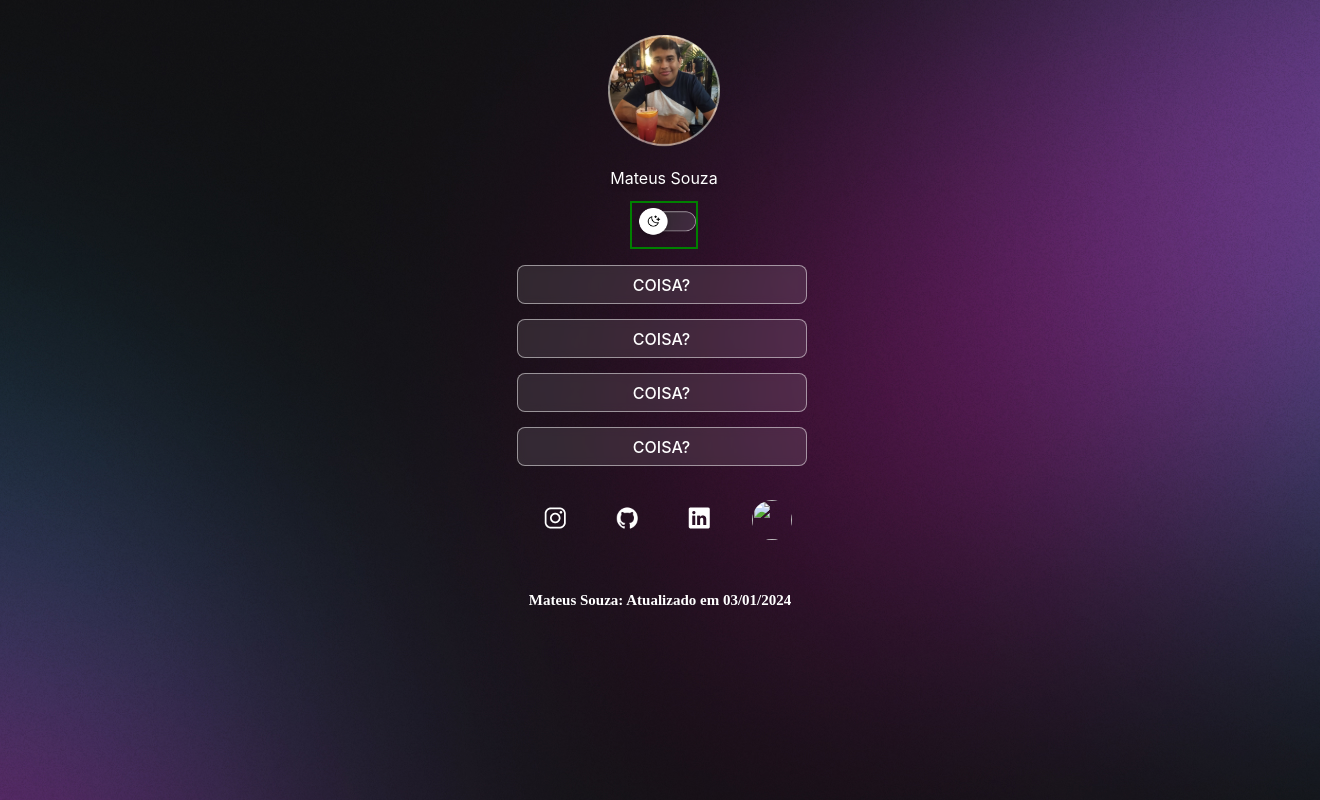
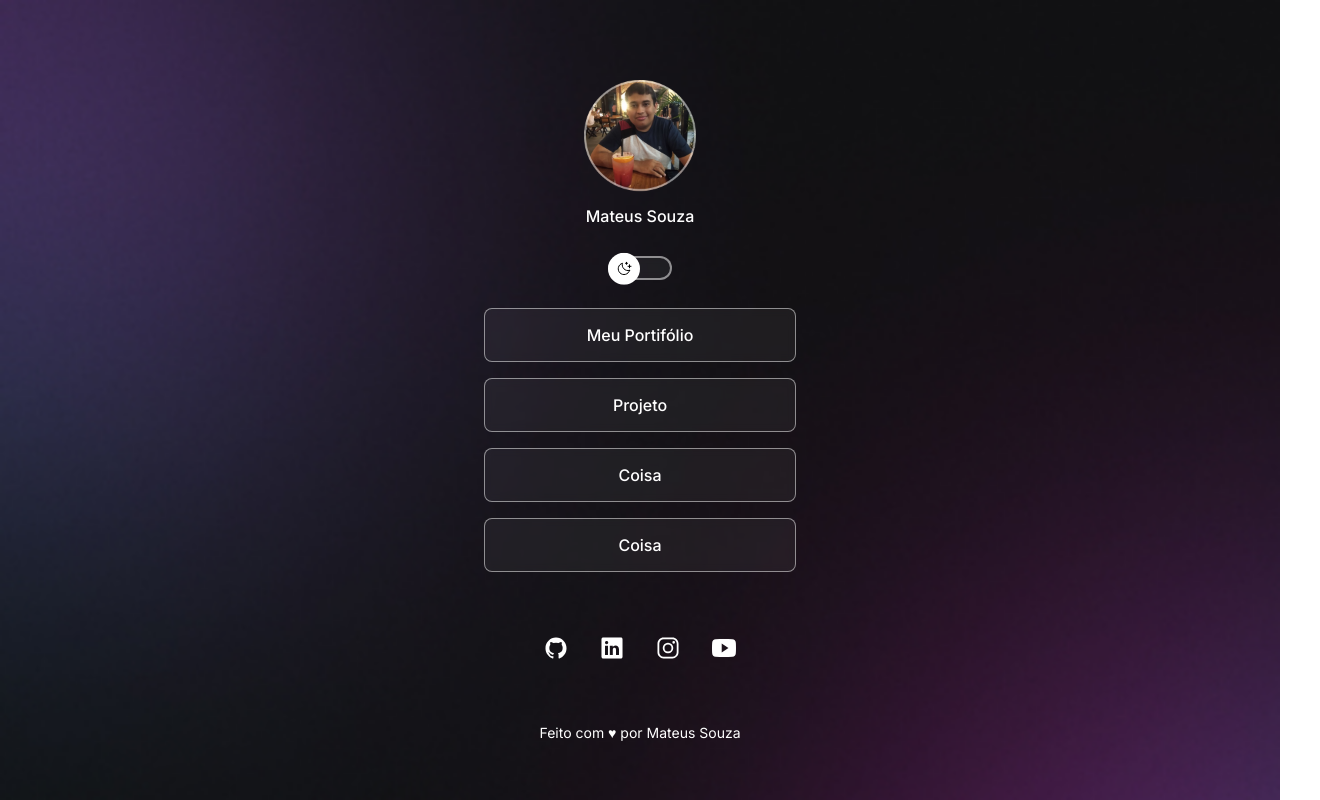
Before and after one commit to MattSouza14/ProjetoLinks, a plain HTML site: page ProjetoLinks/index.html in a window 1280 px wide. Shown: the whole page, 1320 px wide, since content can reach past the window. Drawn offline with nearby package versions, Linux system fonts and the light colour scheme.

Commit message:
Alteração de icons, adição do light mode

```diff
--- a/ProjetoLinks/index.html
+++ b/ProjetoLinks/index.html
@@ -1,37 +1,59 @@
   <!DOCTYPE html>
-<html lang="pt-BR">
+  <html lang="pt-br" class="ligh">
   <head>
-        <meta charset="utf-8">
-        <title>Projeto Links</title>
-        <link rel="stylesheet" href="/ProjetoLinks/src/style.css">
+
+    <link rel="preconnect" href="https://fonts.googleapis.com">
+    <link rel="preconnect" href="https://fonts.gstatic.com" crossorigin>
+    <link href="https://fonts.googleapis.com/css2?family=Inter:wght@400;500&display=swap" rel="stylesheet">
+
+    <meta charset="UTF-8">
+    <meta name="viewport" content="width=device-width, initial-scale=1.0">
+    <title>DevLinks</title>
+    <link rel="stylesheet" href="./src/style.css">
   </head>
   <body>
-<div class=" layout-container">
-<div class="profile-container">
-    <img src="../ProjetoLinks/assets/Imagens/AvatarMatt.png" alt="">
-<h1>Mateus Souza</h1>
+
+  <div id="container">
+    <div id="profile">
+      <img src="/assets/Imagens/AvatarMatt.png" alt="">
+      <p>Mateus Souza</p>
     </div>
-<div class="light-container">
-<img src="/ProjetoLinks/assets/Imagens/Switch1.png" alt="">
+    <div id="switch">
+      <button></button>
+      <span></span>
     </div>
-<div class="btn-container">
     <ul>
-        <li><a href="#"><h1>COISA?</h1></a></li>
-        <li><a href="#"><h1>COISA?</h1></a></li>
-        <li><a href="#"><h1>COISA?</h1></a></li>
-        <li><a href="#"><h1>COISA?</h1></a></li>
+    <li>
+      <a href="#" target="_blank">Meu Portifólio</a>
+    </li>
+    <li>
+      <a href="#" target="_blank">Projeto</a>
+    </li>
+    <li>
+      <a href="#" target="_blank">Coisa</a>
+    </li>
+    <li>
+      <a href="#" target="_blank">Coisa</a>
+    </li>
     </ul>
+    <div id="sociallinks">
+    <a href="https://" target="_blank">
+      <ion-icon name="logo-github"></ion-icon>
+    </a>
+    <a href="https://" target="_blank">
+      <ion-icon name="logo-linkedin"></ion-icon>
+    </a>
+    <a href="https://" target="_blank">
+      <ion-icon name="logo-instagram"></ion-icon>
+    </a>
+    <a href="https://" target="_blank">
+      <ion-icon name="logo-youtube"></ion-icon>
+    </a>
     </div>
-<div class="social-container">
-    <a href="#"><img src="/ProjetoLinks/assets/Imagens/Social insta.png" alt=""></a>
-    <a href="#"><img src="/ProjetoLinks/assets/Imagens/Social links.png" alt=""></a>
-    <a href="#"><img src="/ProjetoLinks/assets/Imagens/Social yt.png" alt=""></a>
-    <a href="#"><img src="" alt=""></a>
-
+    <footer>Feito com ♥ por Mateus Souza
+    </footer>
   </div>
-</div>
-<footer><h1> Mateus Souza: Atualizado em 03/01/2024</h1></footer>
-
-
+  <script type="module" src="https://unpkg.com/ionicons@7.1.0/dist/ionicons/ionicons.esm.js"></script>
+  <script nomodule src="https://unpkg.com/ionicons@7.1.0/dist/ionicons/ionicons.js"></script>
   </body>
   </html>
--- a/ProjetoLinks/src/style.css
+++ b/ProjetoLinks/src/style.css
@@ -1,109 +1,149 @@
+*{
+  margin: 0;
+  padding: 0;
+  box-sizing: border-box;
+}
+:root {
+  --text-color:white;
+  --bg-url:url(/assets/Imagens/bg-mobile.jpg);
+  --stroke-color: rgba(255, 255, 255, 0.5);
+  --surface-color: rgba(255, 255, 255, 0.05);
+  --surface-color-hover: rgba(255, 255, 255, 0.02);
+  --highlight-color: rgba(255, 255, 255, 0.2);
+  --switch-bg-url: url(/assets/moon-stars.svg);
+
+}
+.light  {
+  --text-color:black;
+  --bg-url:url(/assets/Imagens/bg-mobile-light.jpg);
+  --stroke-color: rgba(0, 0, 0, 0.5);
+  --surface-color:rgba( 0, 0, 0, 0.05);
+  --surface-color-hover: rgba(0, 0, 0, 0.02);
+  --highlight-color: rgba(0, 0, 0, 0.1);
+  --switch-bg-url: url(/assets/sun.svg);
+
+}
 body {
-  background: url(/ProjetoLinks/assets/Imagens/bg-desktop.jpg),
-    lightgray 50% / cover no-repeat;
+  background: var(--bg-url) no-repeat top center/cover;
+}
+body * {
+  font-family: 'Inter', sans-serif;
+  color: var(--text-color);
+}
+#container {
+
+  width: 360px;
+  margin: 56px auto 8px;
+  padding: 0 24px;
+
+}
+/*Profile*/
+#profile {
+  text-align: center;
+  padding: 24px;
+}
+/*Elementos inline, não é possivel aplicar margin:auto*/
+#profile img {
+  width: 112px;
+}
+#profile p {
+  font-weight: 500;
+  line-height: 24px;
+  margin-top: 8px;
+}
+/*Profile*/
+/*Switch*/
+#switch {
+  position: relative;
+  width: 64px;
+  margin: 4px auto;
+
+
+}
+#switch button {
+  width: 32px;
+  height: 32px;
+  background: white var(--switch-bg-url) no-repeat center;
+  border: 0;
+  border-radius: 50%;
+
+  /*Sobreposição de camadas*/
+  position: absolute;
+  left: 0;
+  z-index: 1;
+  /*Movimenta o elemento no eixo y verticalmente*/
+  transform: translateY(-10%);
+
+}
+.light #switch button {
+  /*posição inicial e final quando trocar para o modo light */
+  left: initial;
+  right: 0;
+}
+#switch span {
+  display: block;
+  width: 64px;
+  height: 24px;
+  background: var(--surface-color);
+  border: 2px solid var(--stroke-color);
+  backdrop-filter: blur(4px);
+  border-radius: 9999px;
 }
 
-.layout-container {
-  display: flex;
-  width: 100%;
-  justify-content: flex-end;
-  align-items: center;
-  flex-direction: column;
-  height: 550px;
-  padding: 0 24px;
-}
-.profile-container {
-  display: flex;
-  flex-direction: column;
-  align-items: center;
-  gap: 8px;
-}
-.profile-container img {
-  display: flex;
-  width: 112px;
-  height: 112px;
-  padding-bottom: 1px;
-  justify-content: center;
-  align-items: center;
-}
-.profile-container h1 {
-  color: #fff;
-  text-shadow: 0px 4px 4px rgba(0, 0, 0, 0.25);
-  font-family: Inter;
-  font-size: 16px;
-  font-style: normal;
-  font-weight: 400;
-  line-height: 24px;
-}
 
-.light-container {
-  border: 2px solid green;
-}
-.light-container img {
-  width: 64px;
-  height: 40px;
-}
-
-.social-container {
-  display: flex;
-  align-items: center;
-  justify-content: center;
-}
-.social-container img {
-  width: 40px;
-  height: 40px;
-  border-radius: 50%;
-  transition: background 0.2s;
-  padding: 16px 16px;
-  gap: 10px;
-}
-
-.btn-container ul {
+/*Switch*/
+/*Links*/
+ul {
   display: flex;
   flex-direction: column;
   list-style: none;
-  margin-right: 45px;
-  gap: 15px;
+  gap: 16px;
+  padding: 24px 0;
 }
 ul li a {
   display: flex;
   justify-content: center;
   align-items: center;
   padding: 16px 24px;
-  text-decoration: none;
-  background: rgb(255, 255, 255, 0.1);
-  border: 1px solid rgb(255, 255, 255, 0.5);
+  background: var(--surface-color);
+  border: 1px solid var(--stroke-color);
   border-radius: 8px;
   backdrop-filter: blur(4px);
-  width: 240px;
-  height: 5px;
+  text-decoration: none;
+  font-weight: 500;
   transition: background 0.2s;
 }
-ul li h1 {
-  color: #fff;
-  font-family: Inter;
-  font-size: 16px;
-  font-style: normal;
-  font-weight: 500;
+/*Links*/
+/*pseudo-selector*/
+ul li a:hover {
+  background: var(--surface-color-hover);
+  border: 1.5px solid var(--text-color);
 }
-footer {
+/*pseudo-selector*/
+
+/*SocialLinks*/
+#sociallinks {
   display: flex;
   justify-content: center;
+  padding: 24px 0;
+  font-size: 24px;
+}
+#sociallinks a {
+  display: flex;
   align-items: center;
-  padding: 24px 24px;
-  margin-left: 40px;
+  justify-content: center;
+  padding: 16px;
+  transition: background 0.2s;
+  border-radius: 50%;
 }
-footer h1 {
-  font-size: 15px;
-  color: #fff;
+/*pseudo-selector*/
+#sociallinks a:hover {
+  background: var(--highlight-color);
 }
-
-ul li a:hover {
-  background: rgb(255, 255, 255, 0.05);
-  border: 1.5px solid white;
+/*pseudo-selector*/
+/*SocialLinks*/
+footer {
+  padding: 24px 0;
+  text-align: center;
+  font-size: 14px;
 }
-
-.social-container img:hover {
-  background: rgb(255, 255, 255, 0.2);
-
-}
```
Also changed, not shown: ProjetoLinks/assets/moon-stars.svg (added), ProjetoLinks/assets/sun.svg (added), 1 other file. Lines whose indentation alone changed are shown as unchanged.
